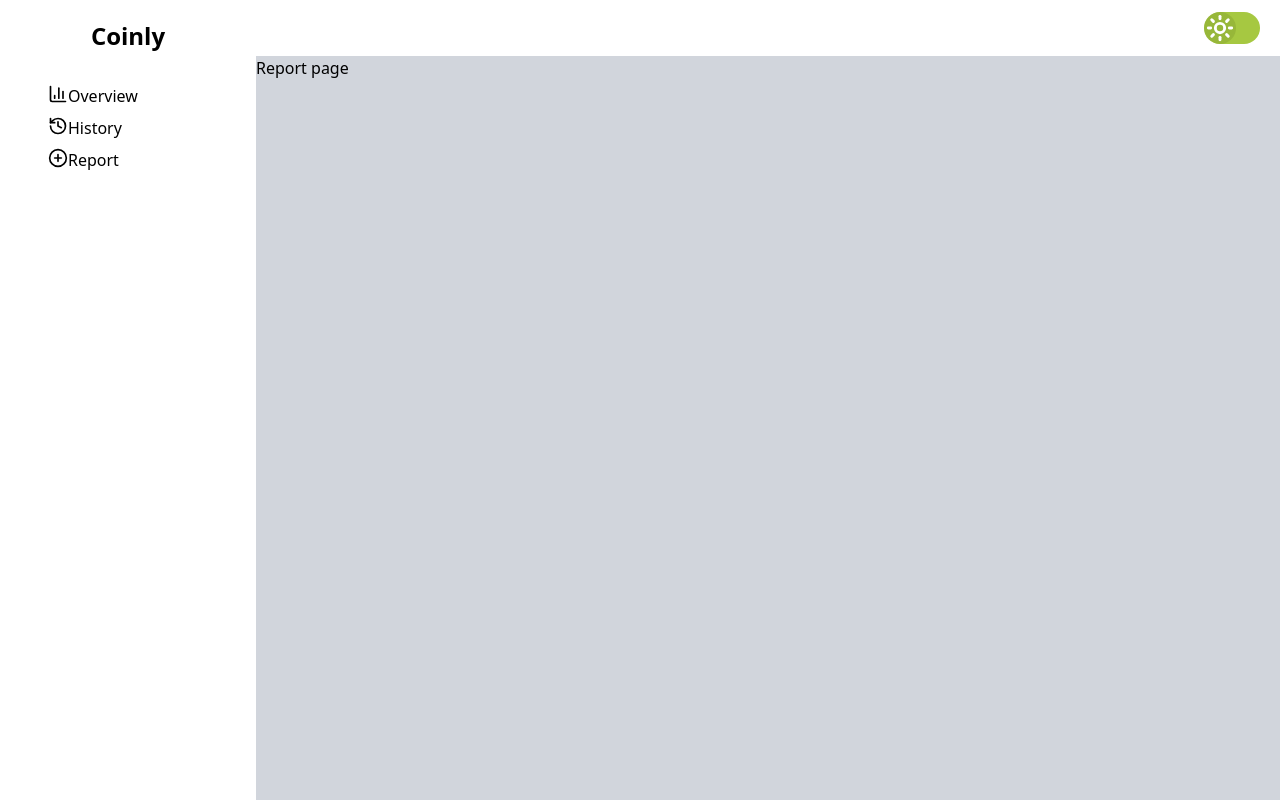
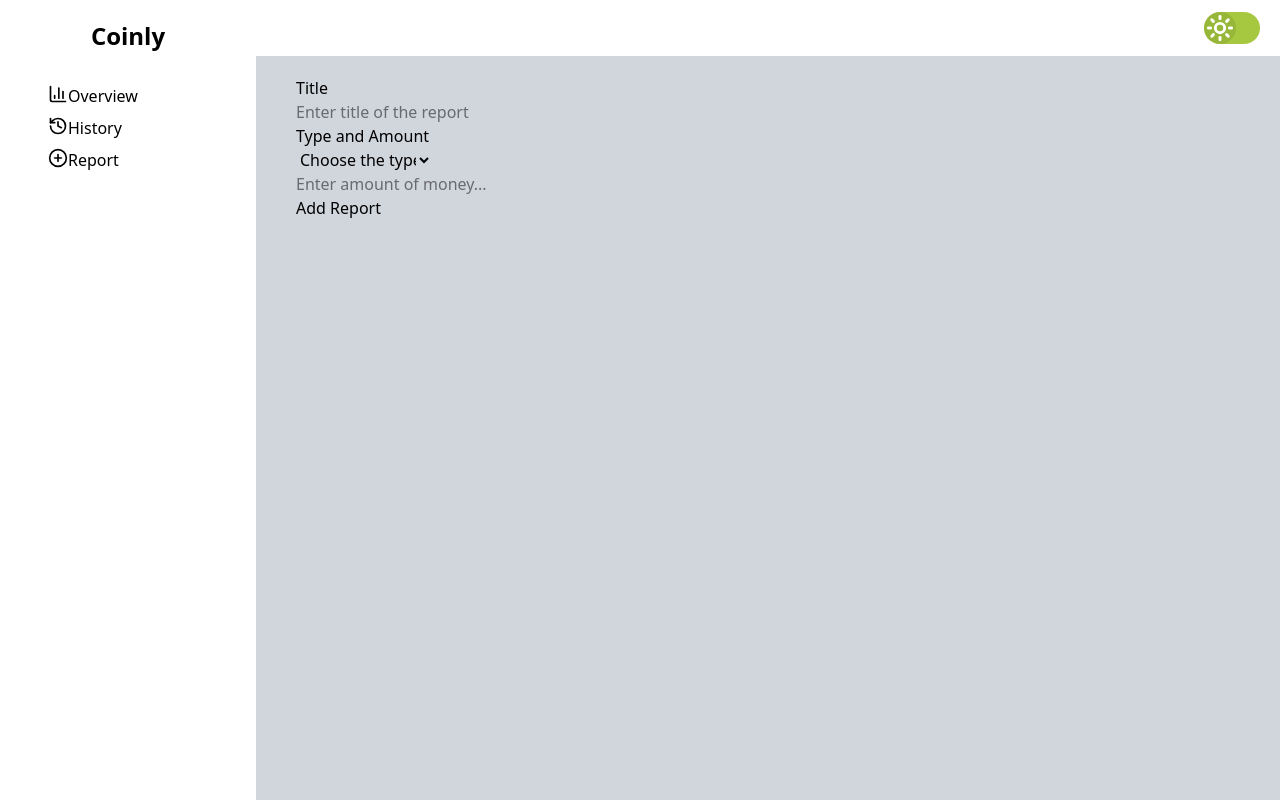
Before and after one commit to IlliaLev/Coinly, a Next.js app: page /dashboard/report in a window 1280 px wide. Built offline with nearby package versions, Linux system fonts and the light colour scheme.

Commit message:
Created basic structure of dashboard and report pages, created global state using zustand

```diff
--- a/app/dashboard/page.tsx
+++ b/app/dashboard/page.tsx
@@ -1,7 +1,27 @@
+"use client"
 
+import {useAppStore} from "@/lib/store";
 
 export default function Dashboard() {
+    const reports = useAppStore((state) => state.reports);
+
+    const totalIncome = reports
+        .filter((r) => r.type === "i")
+        .reduce((sum, r) => sum + Number.parseFloat(r.amount), 0);
+
+    const totalExpense = reports
+        .filter((r) => r.type === "e")
+        .reduce((sum, r) => sum + Number.parseFloat(r.amount), 0);
+
+    const profit = totalIncome - totalExpense;
+
     return (
-        <div>Overview Page</div>
+        <div>
+
+            <div>Income: {totalIncome}</div>
+            <div>Expense: {totalExpense}</div>
+            <div>Profit: {profit}</div>
+
+        </div>
     );
 }
--- a/app/dashboard/report/page.tsx
+++ b/app/dashboard/report/page.tsx
@@ -1,5 +1,57 @@
-export default function Report() {
+"use client";
+
+import {useState} from "react";
+
+import { useAppStore } from "@/lib/store";
+
+export default function ReportPage() {
+    const [title, setTitle] = useState("");
+    const [type, setType] = useState("");
+    const [amount, setAmount] = useState("");
+
+    const addReport = useAppStore((state) => state.addReport);
+
+    const handleAddReport = () => {
+        if(title.trim() === "") {
+            alert("Please enter title");
+        } else if(type === "u") {
+            alert("Please choose type");
+        } else if(amount.trim() === "") {
+            alert("Please enter amount");
+        } else {
+            addReport({title: title, type: type, amount: amount});
+        }
+    }
+
     return (
-        <div>Report page</div>
+        <div className={`
+        flex flex-col
+        ml-10 mt-5
+        `}>
+            <section className={`
+                flex flex-col
+                `}>
+                <h2>Title</h2>
+                <label><input type="text" placeholder="Enter title of the report" value={title} onChange={(e) => setTitle(e.target.value)}/></label>
+            </section>
+            <section className={`
+                flex flex-col
+                `}>
+                <h2>Type and Amount</h2>
+                <select className={`
+                    w-34
+                    `} onChange={(e) => setType((e.target.value !== "" ? (e.target.value === "income" ? "i" : "e") : "u"))}>
+                    <option value="">Choose the type</option>
+                    <option value="income">Income</option>
+                    <option value="expense">Expense</option>
+                </select>
+                <label><input type="number" placeholder="Enter amount of money..." value={amount} onChange={(e) => setAmount(e.target.value)}/></label>
+            </section>
+            <section className={`
+                flex flex-col items-start
+                `}>
+                <button onClick={handleAddReport}>Add Report</button>
+            </section>
+        </div>
     );
 }
--- a/components/ui/Toggle.tsx
+++ b/components/ui/Toggle.tsx
@@ -17,6 +17,7 @@ export default function Toggle() {
         flex items-center
         rounded-full
         ${isOn ? "bg-[#0F2443]" : "bg-[#A6C841]"}
+        cursor-pointer
         transition-colors duration-300
         `}>
             <div className={`
--- /dev/null
+++ b/lib/store.ts
@@ -0,0 +1,17 @@
+import { create } from "zustand";
+
+interface Report {
+    title: string,
+    type: string,
+    amount: string,
+}
+
+interface AppState {
+    reports: Report[],
+    addReport: (r: Report) => void,
+}
+
+export const useAppStore = create<AppState>((set) => ({
+    reports: [],
+    addReport: (r) => set((state) => ({ reports: [...state.reports, r]})),
+}))
--- a/package.json
+++ b/package.json
@@ -15,7 +15,8 @@
     "next": "15.5.4",
     "react": "19.1.0",
     "react-dom": "19.1.0",
-    "recharts": "^3.2.1"
+    "recharts": "^3.2.1",
+    "zustand": "^5.0.8"
   },
   "devDependencies": {
     "@eslint/eslintrc": "^3",
```
Also changed, not shown: 1 other file (tests, documents, lock files or other folders).
